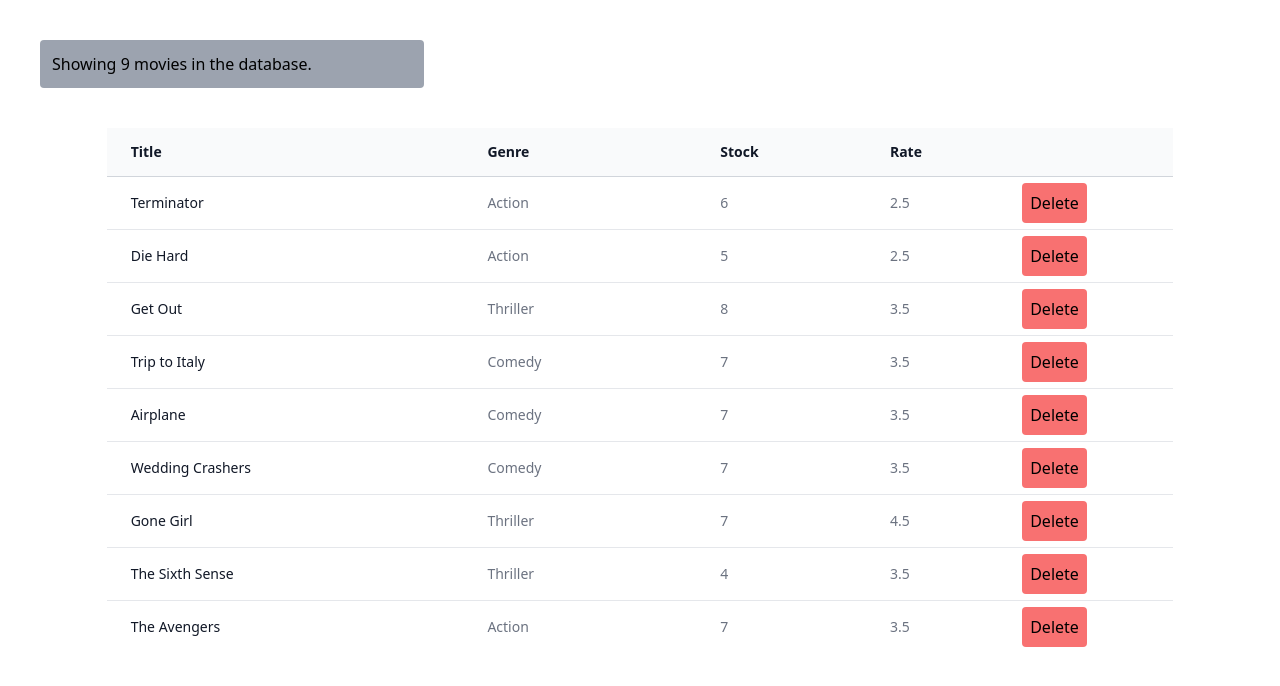
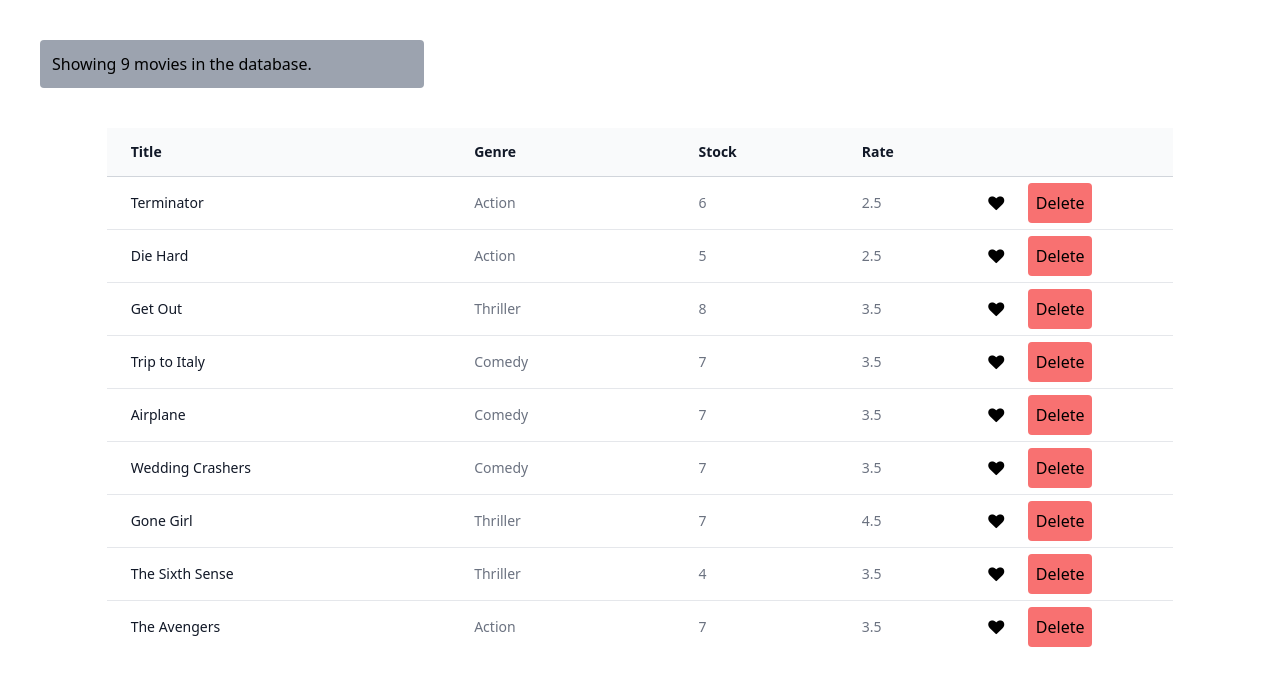
Before and after one commit to afghanelyas/React_Project, a React (Create React App) app: page / in a window 1280 px wide. Shown: the top 686 px of the page. Built offline with nearby package versions, Linux system fonts and the light colour scheme.

Commit message:
add like button

```diff
--- a/public/index.html
+++ b/public/index.html
@@ -4,6 +4,7 @@
     <meta charset="UTF-8">
     <meta http-equiv="X-UA-Compatible" content="IE=edge">
     <meta name="viewport" content="width=device-width, initial-scale=1.0">
+    <link rel="stylesheet" href="https://cdnjs.cloudflare.com/ajax/libs/font-awesome/4.7.0/css/font-awesome.min.css">
     <title>Document</title>
 </head>
 <body>
--- /dev/null
+++ b/src/component/common/like.jsx
@@ -0,0 +1,16 @@
+import React, { Component } from 'react';
+
+
+const Like = (props) => {
+
+        let classes = "fa fa-heart cursor-pointer "
+        if (!props.liked) classes += "_o"
+        return (
+
+            <i onClick={props.onClick} class={classes}  aria-hidden="true"></i>
+
+        );
+
+}
+
+export default Like;
--- a/src/component/movies.jsx
+++ b/src/component/movies.jsx
@@ -1,5 +1,6 @@
 import React, { Component } from 'react';
 import { getMovies } from '../service/fakeMoviesService';
+import Like from './common/like';
 
 export default class Movies extends Component {
     state = {
@@ -11,6 +12,14 @@
         this.setState({movies})
      }
 
+     handleLike = (movie) => {
+        const movies = [...this.state.movies]
+        const index = movies.indexOf(movie)
+        movies[index] = {...movies[index]}
+        movies[index].liked   = !movies[index].liked
+        this.setState({movies})
+
+     }
 
     render() {
         const {length: count} = this.state.movies
@@ -29,6 +38,7 @@
                 <th scope="col" class="py-3.5 pl-4 pr-3 text-left text-sm font-semibold text-gray-900 sm:pl-6">Stock</th>
                 <th scope="col" class="py-3.5 pl-4 pr-3 text-left text-sm font-semibold text-gray-900 sm:pl-6">Rate</th>
                 <th></th>
+                <th></th>
             </tr>
         </thead>
 
@@ -39,6 +49,9 @@
                <td class="whitespace-nowrap px-6 py-4 text-sm text-gray-500">{movie.genre.name}</td>
                <td class="whitespace-nowrap px-6 py-4 text-sm text-gray-500">{movie.numberInStock}</td>
                <td class="whitespace-nowrap px-6 py-4 text-sm text-gray-500">{movie.dailyRentalRate}</td>
+               <td>
+                    <Like liked={movie.liked} onClick={() => this.handleLike(movie)} />
+               </td>
                <td> <button onClick={() => this.handleDelete(movie)} class="bg-red-400 p-2 rounded">Delete</button> </td>
             </tr>
 
--- a/src/service/fakeMoviesService.js
+++ b/src/service/fakeMoviesService.js
@@ -7,7 +7,9 @@
     genre: { _id: "5b21ca3eeb7f6fbccd471818", name: "Action" },
     numberInStock: 6,
     dailyRentalRate: 2.5,
-    publishDate: "2018-01-03T19:04:28.809Z"
+    publishDate: "2018-01-03T19:04:28.809Z",
+    liked:true
+
   },
   {
     _id: "5b21ca3eeb7f6fbccd471816",
```
Also changed, not shown: 1 other file (tests, documents, lock files or other folders).
